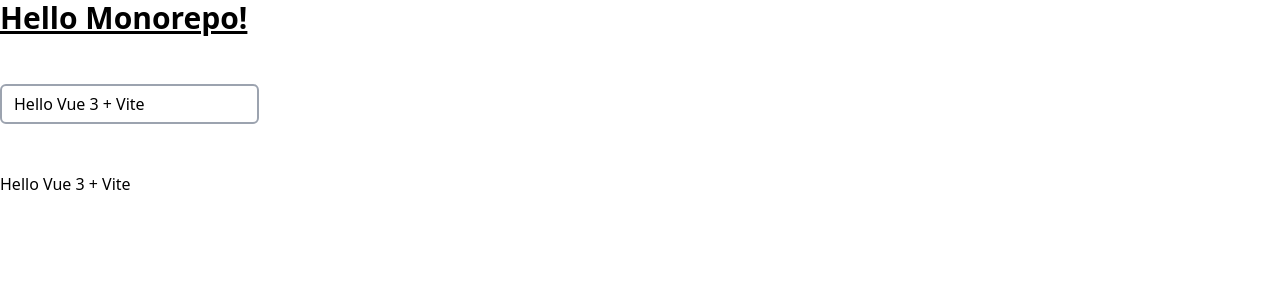
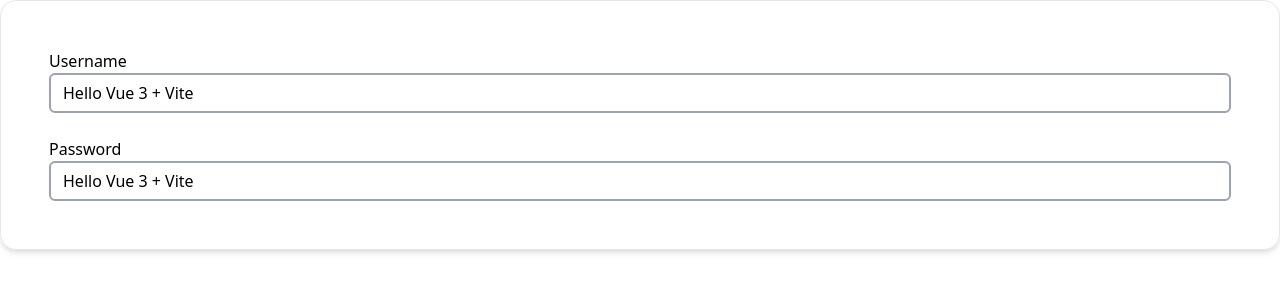
Before and after one commit to mening1085/monorepo-demo, a Vue app: page / in a window 1280 px wide. Shown: the top 300 px of the page. Built offline with nearby package versions, Linux system fonts and the light colour scheme; the HTML template or start-up script is replaced by a standard one.

Commit message:
add form

```diff
--- a/index.html
+++ b/index.html
@@ -1,4 +1,4 @@
-<!doctype html>
+<!DOCTYPE html>
 <html lang="en">
   <head>
     <meta charset="UTF-8" />
--- a/src/App.vue
+++ b/src/App.vue
@@ -7,11 +7,15 @@
 
 <template>
   <div>
-    <h1 class="text-3xl font-bold underline mb-12">Hello Monorepo!</h1>
-    <text-input :value="msg" @event:update="msg = $event" />
-
-    <div class="mt-12">
-      {{ msg }}
+    <div
+      class="p-12 border shadow-md rounded-2xl text-start min-w-[500px] flex justify-center flex-col"
+    >
+      <div class="mb-6">
+        <div>Username</div>
+        <text-input :value="msg" @event:update="msg = $event" />
+      </div>
+      <div>Password</div>
+      <text-input :value="msg" @event:update="msg = $event" />
     </div>
   </div>
 </template>
--- a/src/components/TextInput.vue
+++ b/src/components/TextInput.vue
@@ -3,7 +3,7 @@
     <input
       type="text"
       :value="value"
-      class="border-2 border-gray-400 px-3 py-1 rounded-md min-h-[40px]"
+      class="border-2 border-gray-400 px-3 py-1 rounded-md min-h-[40px] w-full"
       @input="$emit('event:update', $event.target.value)"
     />
   </div>
```
